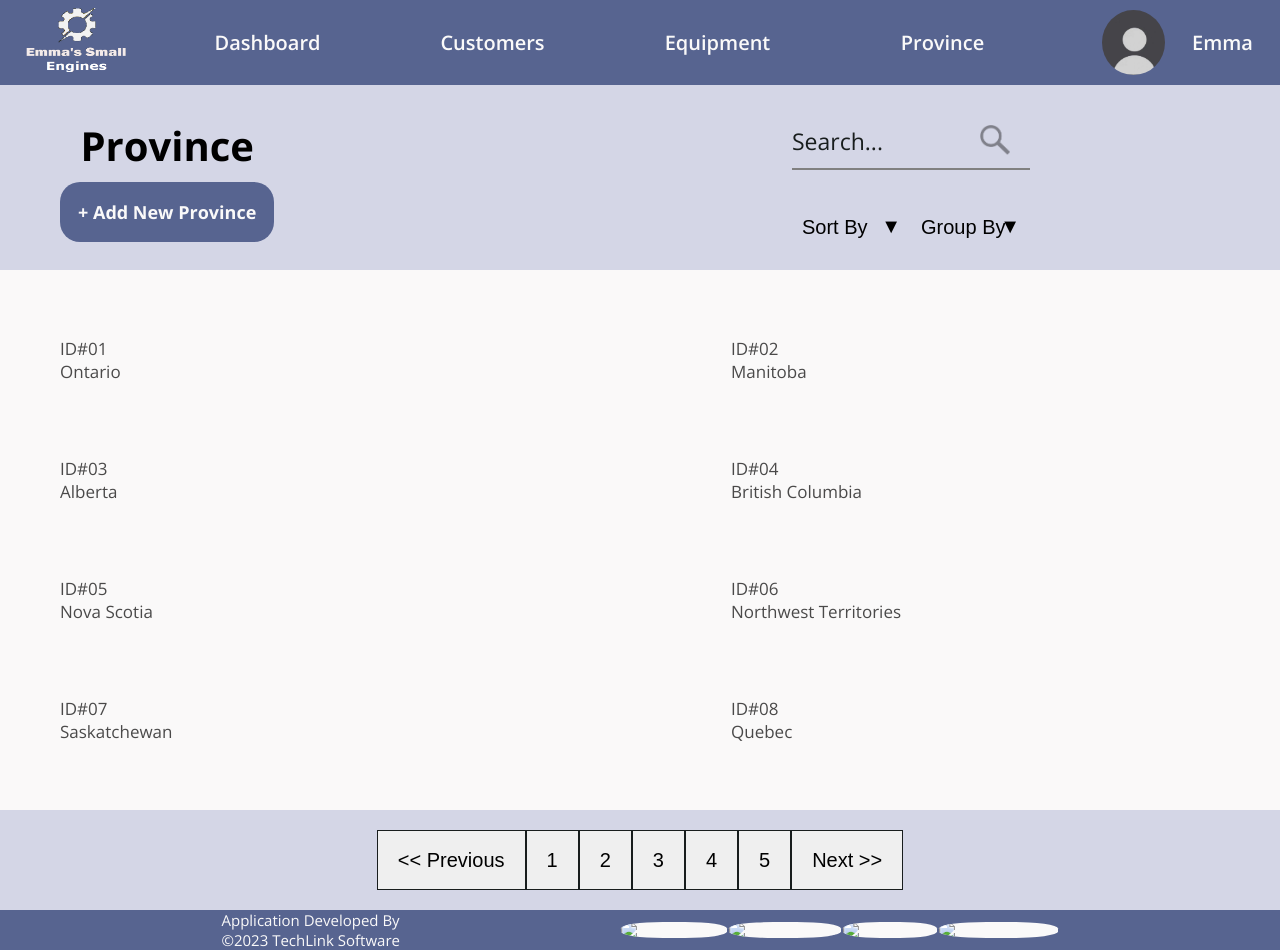
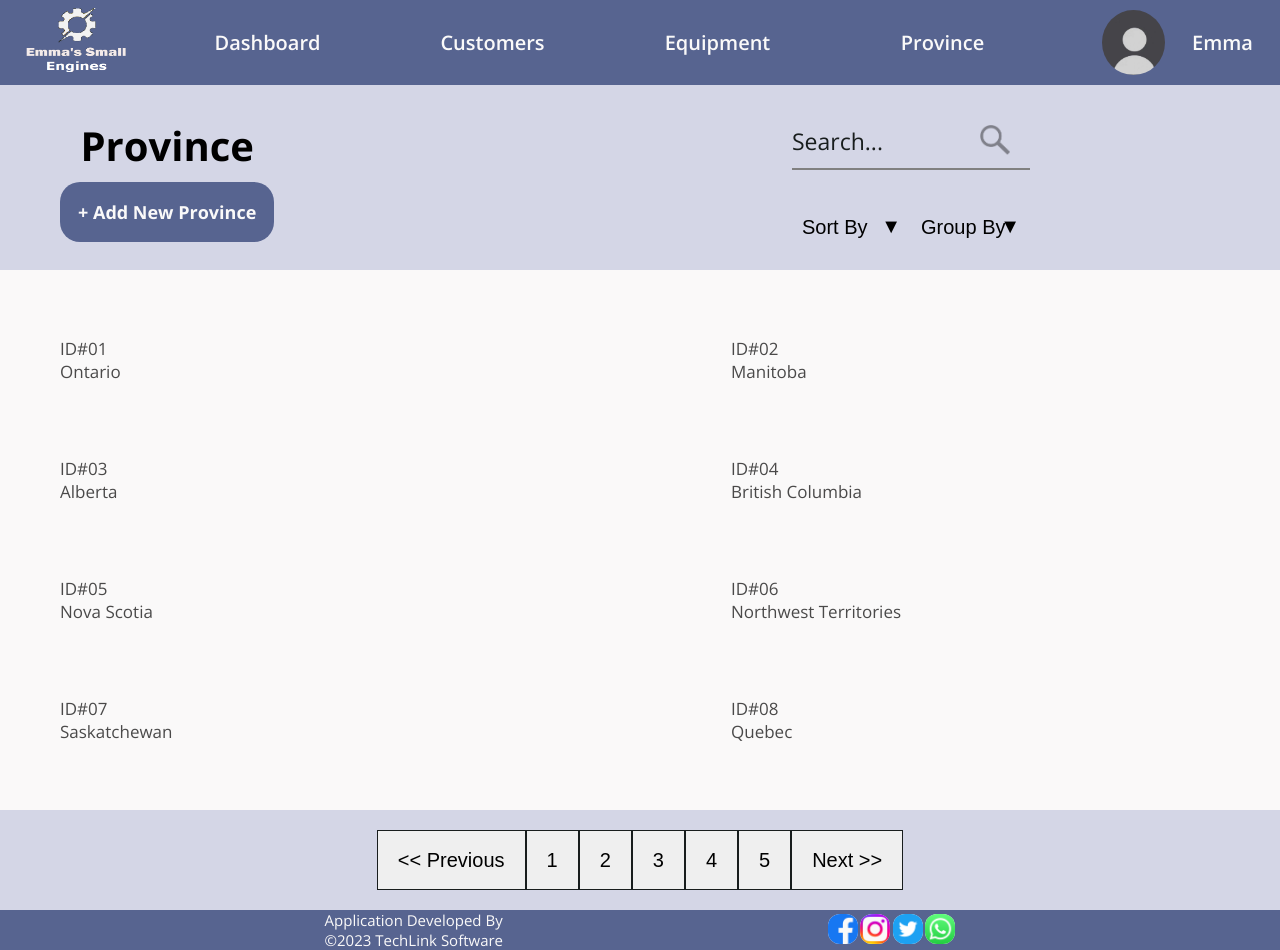
Before and after one commit to TonyTonyJuancho/PROG1210, a website: page Province/index.html in a window 1280 px wide. Drawn offline with nearby package versions, Linux system fonts and the light colour scheme; files that its build step writes are made by us from their sources; the site is published under a folder, as on GitHub Pages, so addresses that start at the root find nothing.

Commit message:
fixed footer

```diff
--- a/Province/index.html
+++ b/Province/index.html
@@ -107,10 +107,10 @@
                 &copy;2023 TechLink Software</p>
             <!--<a href="" class ="foot-text">Sitemap</a>-->
             <div class ="foot-links">
-                <a href= ""><img class = "contact-link" src="/PROG1180/images/facebook-icon.png" alt="ESE Facebook page"></a>
-                <a href= ""> <img class = "contact-link" src="/PROG1180/images/instagram-icon.png" alt="ESE Instragram page"></a>
-                <a href= ""><img class = "contact-link"  src="/PROG1180/images/twitter-icon.png" alt="ESE Twitter page"></a>
-                <a href= ""><img class = "contact-link" src="/PROG1180/images/whatsapp-icon.png" alt="ESE Whatsapp contact"></a>
+                <a href= ""><img class = "contact-link" src="../images/facebook-icon.png" alt="ESE Facebook page"></a>
+                <a href= ""> <img class = "contact-link" src="../images/instagram-icon.png" alt="ESE Instragram page"></a>
+                <a href= ""><img class = "contact-link"  src="../images/twitter-icon.png" alt="ESE Twitter page"></a>
+                <a href= ""><img class = "contact-link" src="../images/whatsapp-icon.png" alt="ESE Whatsapp contact"></a>
             </div>
         </footer>
     </body>
```
